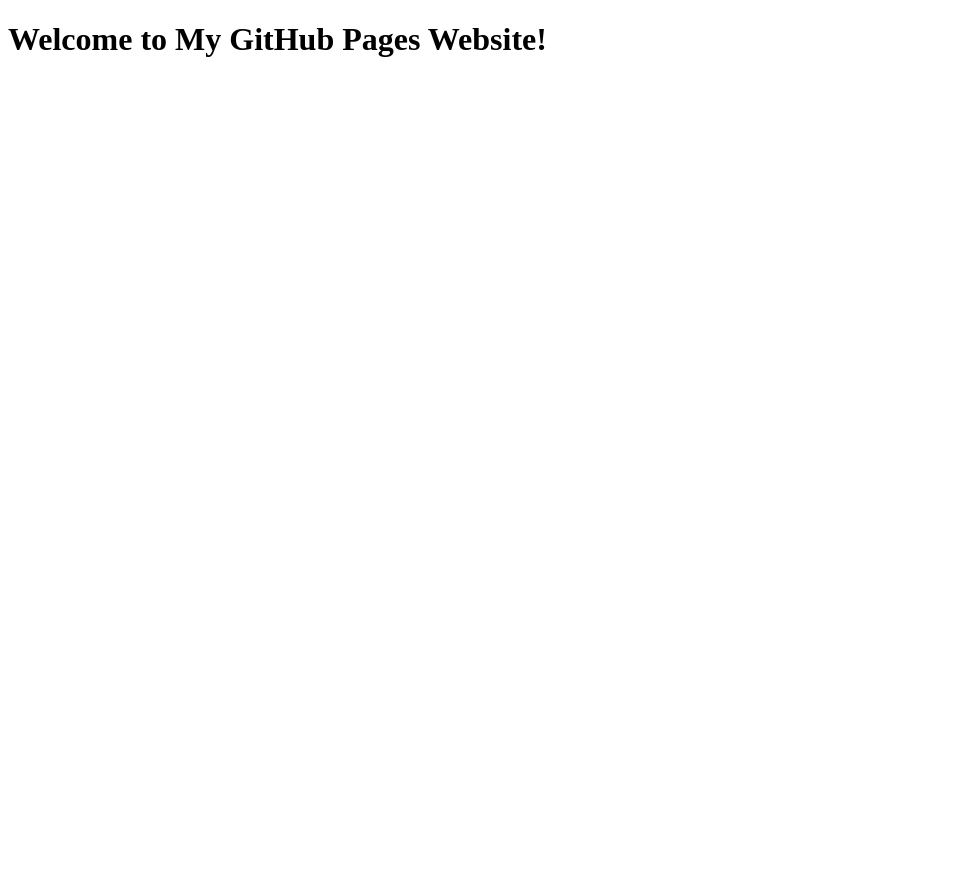
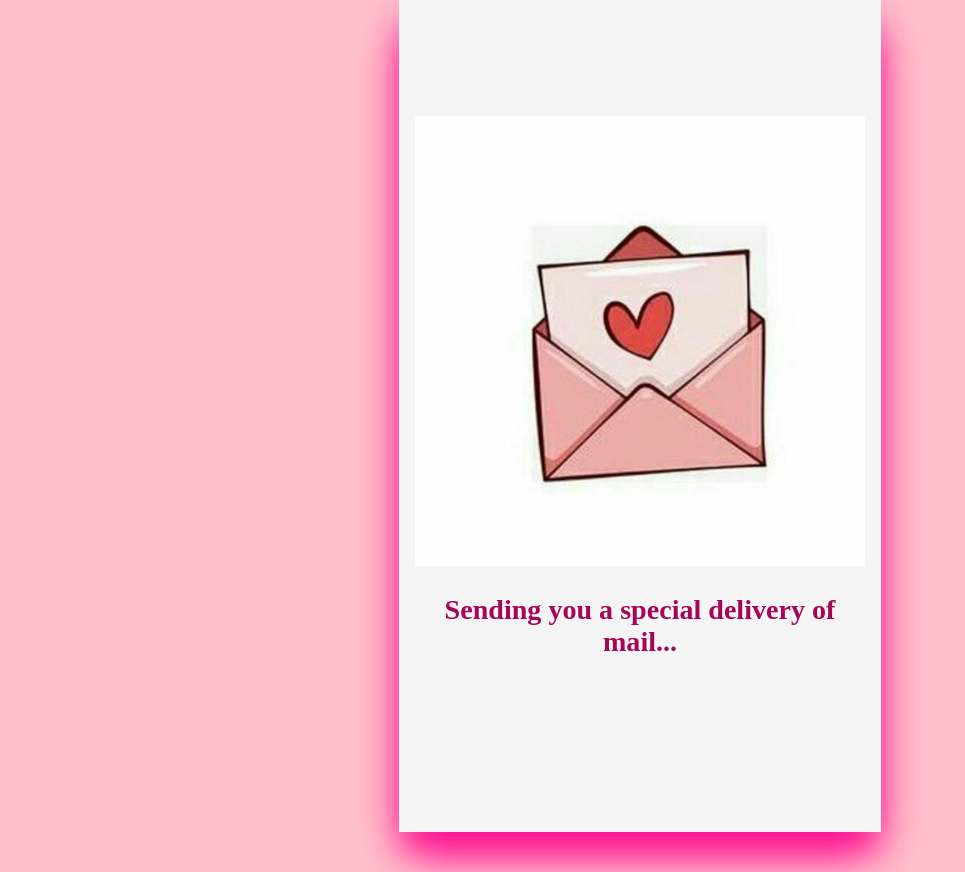
Before and after one commit to pragatilama/Swolemate, a plain HTML site: page index.html in a window 1280 px wide. Shown: the whole page, without its empty margins (0-965 px from the left). Before the commit the page ends 800 px from the top, so only its background shows below. Drawn offline with Linux system fonts and the light colour scheme.

Commit message:
Update index.html

```diff
--- a/index.html
+++ b/index.html
@@ -1,11 +1,29 @@
+<link rel="stylesheet" href="vday.css">
 <!DOCTYPE html>
-<html lang="en">
-<head>
-  <meta charset="UTF-8">
-  <meta name="viewport" content="width=device-width, initial-scale=1.0">
-  <title>My GitHub Pages Site</title>
-</head>
-<body>
-  <h1>Welcome to My GitHub Pages Website!</h1>
-</body>
+<html>
+    <head>
+        <title>Hiiii Urias<3</title>
+    </head>
+    <body>
+    <div class="valentines_card">
+        <div class="front_card">
+            <img src="ll.jpg" class="front_img">
+            <div class="front_text">
+            <h3>Sending you a special delivery of mail...</h3>
+            </div>
+        </div>
+        <div class="inside_card">
+            <img src="inside.png" class="inside_img">
+            <div>
+                <audio controls>
+                    <source src="MadeForMe.mp3" type="audio/mp3">
+                  </audio>
+            </div>
+            <div class="inside_text">
+                <h4>...Straight from my heart of someone who adores you .</h4>
+                <h3>Just wanna say you're cute gymrat(Idk I think you're Cute). I love the energy u radiate. Appreciate how you always listen and kind to me, such a pleasure to be around I mean around like when we don't talk my mind kept thinking what he's doing or kept reminding of u. This is not a confession or something but I kinda like you. Omgg what am I doingg okiee byeee!</h3>
+            </div>
+        </div>
+    </div>
+    </body>
 </html>
```
